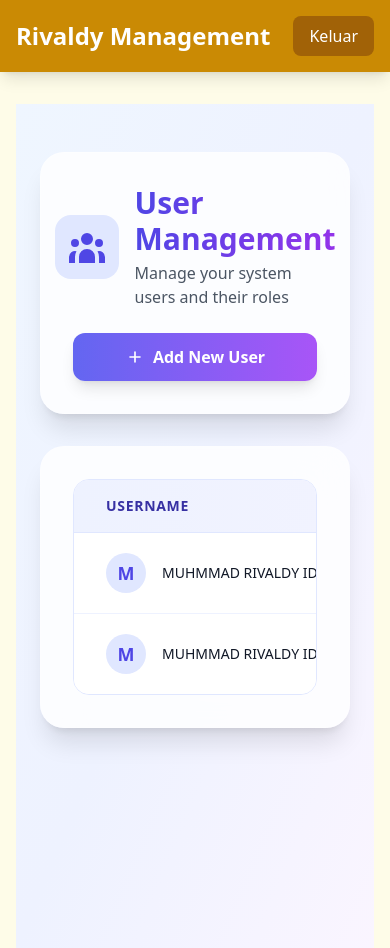
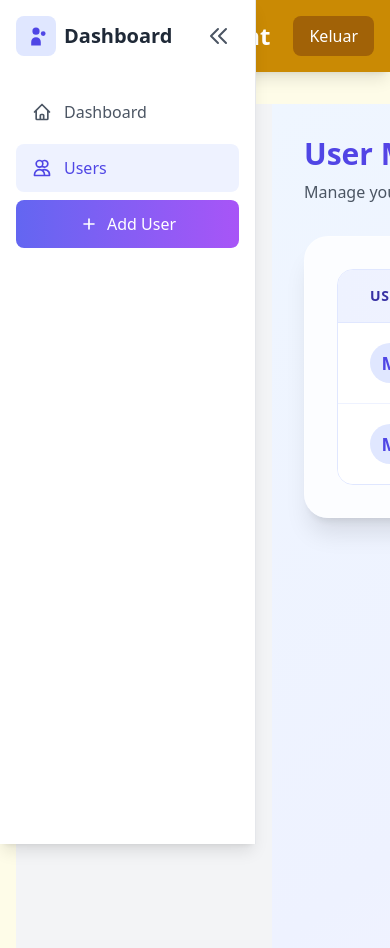
Before and after one commit to RIVALDY251/PWPrivaldy5230411262, a Flask app: page /dashboard in a window 390 px wide; the page is wider, and only the part inside the window is pictured. Run offline with Flask 3, Linux system fonts and the light colour scheme; a user stored in the database is signed in; some libraries are stand-ins or nearby versions.

Commit message:
PROJETPWP

```diff
--- a/templates/dashboard.html
+++ b/templates/dashboard.html
@@ -1,35 +1,60 @@
 {% extends "intibase.html" %}
 
 {% block content %}
-<div class="min-h-screen bg-gradient-to-br from-blue-50 via-indigo-50 to-purple-50 py-12 px-6">
-    <div class="max-w-7xl mx-auto">
-        <!-- Header Card -->
-        <div class="mb-8 backdrop-blur-xl bg-white/80 rounded-3xl shadow-xl border border-white/20 p-8">
-            <div class="flex flex-col md:flex-row justify-between items-center gap-6">
-                <div class="flex items-center space-x-4">
-                    <div class="p-3 bg-indigo-100 rounded-2xl">
-                        <svg class="w-10 h-10 text-indigo-600" fill="currentColor" viewBox="0 0 20 20">
-                            <path d="M13 6a3 3 0 11-6 0 3 3 0 016 0zM18 8a2 2 0 11-4 0 2 2 0 014 0zM14 15a4 4 0 00-8 0v3h8v-3zM6 8a2 2 0 11-4 0 2 2 0 014 0zM16 18v-3a5.972 5.972 0 00-.75-2.906A3.005 3.005 0 0119 15v3h-3zM4.75 12.094A5.973 5.973 0 004 15v3H1v-3a3 3 0 013.75-2.906z"/>
+<div class="flex h-screen bg-gray-100">
+    <!-- Sidebar -->
+    <div id="sidebar" class="fixed top-0 left-0 z-30 h-screen transition-all duration-300 transform bg-white border-r shadow-lg" style="width: 256px;">
+        <div class="flex items-center justify-between p-4">
+            <div class="flex items-center space-x-2">
+                <div class="p-2 bg-indigo-100 rounded-lg">
+                    <svg class="w-6 h-6 text-indigo-600" fill="currentColor" viewBox="0 0 20 20">
+                        <path d="M13 6a3 3 0 11-6 0 3 3 0 016 0zM18 8a2 2 0 11-4 0 2 2 0 014 0zM14 15a4 4 0 00-8 0v3h8v-3z"/>
                     </svg>
                 </div>
-                    <div>
-                        <h2 class="text-3xl font-extrabold bg-clip-text text-transparent bg-gradient-to-r from-indigo-600 to-purple-600">
-                            User Management
-                        </h2>
-                        <p class="text-gray-600 mt-1">Manage your system users and their roles</p>
+                <span id="sidebarTitle" class="text-xl font-bold text-gray-800 transition-opacity duration-300">Dashboard</span>
             </div>
+            <button id="toggleSidebar" class="p-2 rounded-lg hover:bg-gray-100">
+                <svg class="w-6 h-6 text-gray-600" fill="none" stroke="currentColor" viewBox="0 0 24 24">
+                    <path stroke-linecap="round" stroke-linejoin="round" stroke-width="2" d="M11 19l-7-7 7-7m8 14l-7-7 7-7"/>
+                </svg>
+            </button>
         </div>
+
+        <!-- Sidebar Navigation -->
+        <nav class="p-4 space-y-2">
+            <a href="#" class="flex items-center px-4 py-3 text-gray-600 transition-colors rounded-lg hover:bg-indigo-50 hover:text-indigo-600 group">
+                <svg class="w-5 h-5 min-w-[1.25rem]" fill="none" stroke="currentColor" viewBox="0 0 24 24">
+                    <path stroke-linecap="round" stroke-linejoin="round" stroke-width="2" d="M3 12l2-2m0 0l7-7 7 7M5 10v10a1 1 0 001 1h3m10-11l2 2m-2-2v10a1 1 0 01-1 1h-3m-6 0a1 1 0 001-1v-4a1 1 0 011-1h2a1 1 0 011 1v4a1 1 0 001 1m-6 0h6"/>
+                </svg>
+                <span class="ml-3 sidebar-text transition-opacity duration-300">Dashboard</span>
+            </a>
+            <a href="#" class="flex items-center px-4 py-3 text-indigo-600 transition-colors bg-indigo-50 rounded-lg group">
+                <svg class="w-5 h-5 min-w-[1.25rem]" fill="none" stroke="currentColor" viewBox="0 0 24 24">
+                    <path stroke-linecap="round" stroke-linejoin="round" stroke-width="2" d="M12 4.354a4 4 0 110 5.292M15 21H3v-1a6 6 0 0112 0v1zm0 0h6v-1a6 6 0 00-9-5.197M13 7a4 4 0 11-8 0 4 4 0 018 0z"/>
+                </svg>
+                <span class="ml-3 sidebar-text transition-opacity duration-300">Users</span>
+            </a>
             <button onclick="document.getElementById('addUserModal').classList.remove('hidden')"
-                        class="group relative w-full md:w-auto px-6 py-3 font-semibold text-white rounded-xl overflow-hidden bg-gradient-to-r from-indigo-500 to-purple-500 hover:from-indigo-600 hover:to-purple-600 transition-all duration-300 ease-out shadow-lg hover:shadow-indigo-500/50">
-                    <span class="absolute right-0 w-8 h-32 -mt-12 transition-all duration-1000 transform translate-x-12 bg-white opacity-10 rotate-12 group-hover:-translate-x-40 ease"></span>
-                    <span class="flex items-center justify-center">
-                        <svg class="w-5 h-5 mr-2" fill="none" stroke="currentColor" viewBox="0 0 24 24">
+                    class="w-full px-4 py-3 mt-4 text-white transition-all duration-300 bg-gradient-to-r from-indigo-500 to-purple-500 rounded-lg hover:from-indigo-600 hover:to-purple-600">
+                <div class="flex items-center justify-center">
+                    <svg class="w-5 h-5 min-w-[1.25rem]" fill="none" stroke="currentColor" viewBox="0 0 24 24">
                         <path stroke-linecap="round" stroke-linejoin="round" stroke-width="2" d="M12 6v6m0 0v6m0-6h6m-6 0H6"/>
                     </svg>
-                        Add New User
-                    </span>
+                    <span class="ml-2 sidebar-text transition-opacity duration-300">Add User</span>
+                </div>
             </button>
+        </nav>
     </div>
+
+    <!-- Main Content -->
+    <div id="mainContent" class="flex-1 transition-all duration-300" style="margin-left: 256px;">
+        <div class="min-h-screen p-8 bg-gradient-to-br from-blue-50 via-indigo-50 to-purple-50">
+            <!-- Header -->
+            <div class="mb-8">
+                <h1 class="text-3xl font-extrabold bg-clip-text text-transparent bg-gradient-to-r from-indigo-600 to-purple-600">
+                    User Management
+                </h1>
+                <p class="mt-2 text-gray-600">Manage your system users and their roles</p>
             </div>
 
             <!-- Table Card -->
@@ -82,7 +107,7 @@
                                 </td>
                                 <td class="px-8 py-5 whitespace-nowrap text-sm font-medium">
                                     <div class="flex space-x-4">
-                                    <button onclick="editUser('{{ user.id }}', '{{ user.username }}', '{{ user.email }}', '{{ user.role }}')"
+                                        <button onclick="openEditModal('{{ user.id }}', '{{ user.username }}', '{{ user.email }}', '{{ user.role }}')"
                                                 class="inline-flex items-center px-3 py-1.5 rounded-lg bg-indigo-50 text-indigo-600 hover:bg-indigo-100 transition-all duration-200">
                                             <svg class="w-4 h-4 mr-1.5" fill="none" stroke="currentColor" viewBox="0 0 24 24">
                                                 <path stroke-linecap="round" stroke-linejoin="round" stroke-width="2" d="M11 5H6a2 2 0 00-2 2v11a2 2 0 002 2h11a2 2 0 002-2v-5m-1.414-9.414a2 2 0 112.828 2.828L11.828 15H9v-2.828l8.586-8.586z"/>
@@ -103,6 +128,7 @@
                             {% endfor %}
                         </tbody>
                     </table>
+                </div>
             </div>
         </div>
     </div>
@@ -183,7 +209,6 @@
                     </div>
                     <div class="flex justify-between pt-4">
                         <button type="submit"
-                        <button type="submit"
                                 class="px-6 py-2.5 bg-gradient-to-r from-indigo-500 to-purple-500 text-white font-semibold rounded-xl hover:from-indigo-600 hover:to-purple-600 transform hover:scale-105 transition-all duration-200 shadow-lg hover:shadow-indigo-500/50">
                             Update User
                         </button>
@@ -199,54 +224,71 @@
     </div>
 
     <script>
-    function editUser(id, username, email, role) {
-        if (!id) {
-            console.error('User ID cannot be empty');
-            return;
+        // Improved Sidebar Toggle Functionality
+        const sidebar = document.getElementById('sidebar');
+        const mainContent = document.getElementById('mainContent');
+        const toggleButton = document.getElementById('toggleSidebar');
+        const sidebarTitle = document.getElementById('sidebarTitle');
+        const sidebarTexts = document.querySelectorAll('.sidebar-text');
+        let isExpanded = true;
+
+        function toggleSidebarWidth(expanded) {
+            const targetWidth = expanded ? '256px' : '80px';
+            const marginLeft = expanded ? '256px' : '80px';
+
+            // Animate sidebar width
+            sidebar.style.width = targetWidth;
+            mainContent.style.marginLeft = marginLeft;
+
+            // Handle text visibility
+            if (expanded) {
+                setTimeout(() => {
+                    sidebarTitle.style.opacity = '1';
+                    sidebarTexts.forEach(text => text.style.opacity = '1');
+                    sidebarTitle.style.display = 'block';
+                    sidebarTexts.forEach(text => text.style.display = 'block');
+                }, 150);
+            } else {
+                sidebarTitle.style.opacity = '0';
+                sidebarTexts.forEach(text => text.style.opacity = '0');
+                setTimeout(() => {
+                    sidebarTitle.style.display = 'none';
+                    sidebarTexts.forEach(text => text.style.display = 'none');
+                }, 200);
             }
 
-        // Set form values
+            // Update toggle button icon
+            toggleButton.innerHTML = expanded ? `
+                <svg class="w-6 h-6 text-gray-600" fill="none" stroke="currentColor" viewBox="0 0 24 24">
+                    <path stroke-linecap="round" stroke-linejoin="round" stroke-width="2" d="M11 19l-7-7 7-7m8 14l-7-7 7-7"/>
+                </svg>
+            ` : `
+                <svg class="w-6 h-6 text-gray-600" fill="none" stroke="currentColor" viewBox="0 0 24 24">
+                    <path stroke-linecap="round" stroke-linejoin="round" stroke-width="2" d="M13 5l7 7-7 7M5 5l7 7-7 7"/>
+                </svg>
+            `;
+        }
+
+        toggleButton.addEventListener('click', () => {
+            isExpanded = !isExpanded;
+            toggleSidebarWidth(isExpanded);
+        });
+
+        // Function to open edit modal and populate fields
+        function openEditModal(id, username, email, role) {
+            const modal = document.getElementById('editUserModal');
+            const form = document.getElementById('editUserForm');
+
+            // Set form action
+            form.action = `/edit_user/${id}`;
+
+            // Populate form fields
             document.getElementById('edit-username').value = username;
             document.getElementById('edit-email').value = email;
             document.getElementById('edit-role').value = role;
-        document.getElementById('editUserForm').action = `/edit_user/${id}`;
 
-        // Show modal with animation
-        const modal = document.getElementById('editUserModal');
+            // Show modal
             modal.classList.remove('hidden');
-        setTimeout(() => {
-            modal.querySelector('.relative').classList.add('transform', 'translate-y-0', 'opacity-100');
-        }, 100);
-    }
-
-    // Close modals when clicking outside
-    document.addEventListener('click', function(event) {
-        const addModal = document.getElementById('addUserModal');
-        const editModal = document.getElementById('editUserModal');
-
-        if (event.target === addModal) {
-            addModal.classList.add('hidden');
-        }
-
-        if (event.target === editModal) {
-            editModal.classList.add('hidden');
-        }
-    });
-
-    // Success notification (add this if you have flash messages)
-    function showNotification(message, type = 'success') {
-        const notification = document.createElement('div');
-        notification.className = `fixed top-4 right-4 px-6 py-3 rounded-xl shadow-lg transform transition-all duration-500 ${
-            type === 'success' ? 'bg-green-500' : 'bg-red-500'
-        } text-white`;
-        notification.textContent = message;
-
-        document.body.appendChild(notification);
-
-        setTimeout(() => {
-            notification.classList.add('opacity-0', 'translate-x-full');
-            setTimeout(() => notification.remove(), 500);
-        }, 3000);
         }
     </script>
 </div>
```
Also changed, not shown: instance/users.db. Lines whose indentation alone changed are shown as unchanged.
